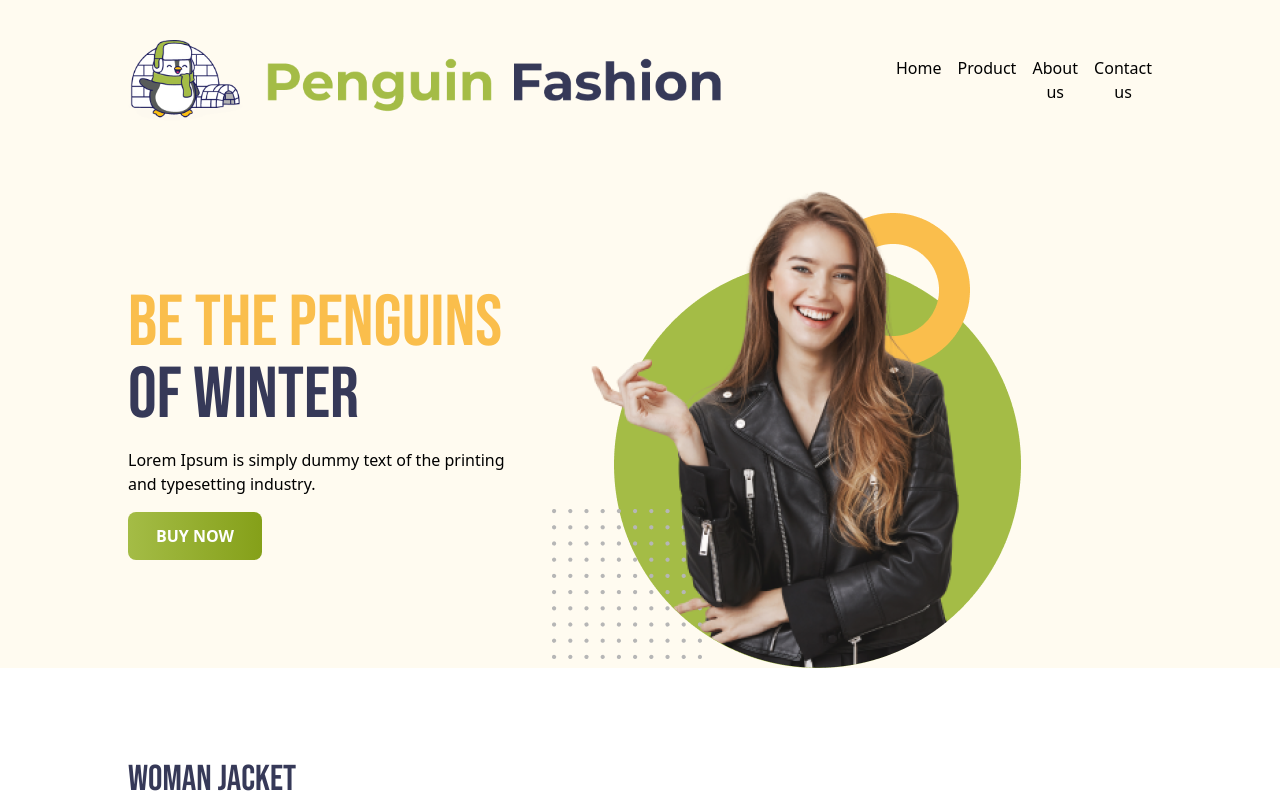
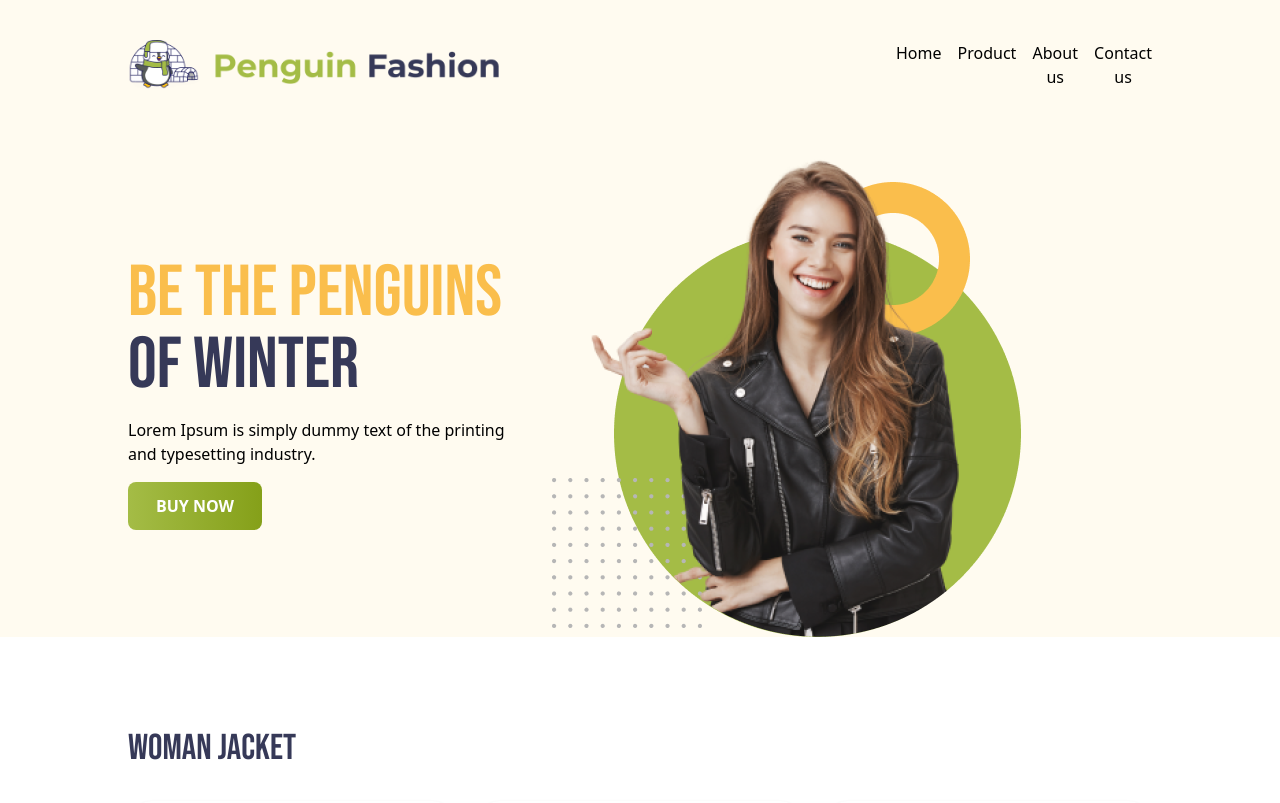
Before and after one commit to sharif-77/penguin-fashion-project, a plain HTML site: page index.html in a window 1280 px wide. Shown: the top 803 px of the page. Drawn offline with nearby package versions, Linux system fonts and the light colour scheme.

Commit message:
logo fixed

```diff
--- a/index.html
+++ b/index.html
@@ -31,7 +31,7 @@
         class="flex flex-col text-center md:flex-row items-center justify-between w-4/5 m-auto pt-10 gap-5"
       >
         <div class="logo">
-          <img src="icons/logo.png" alt="" class="m-auto w-4/5 md:m-0 md:w-4/4 "/>
+          <img src="icons/logo.png" alt="" class="m-auto w-4/5 md:m-0 md:w-4/4 lg:w-2/4 "/>
         </div>
 
         <div class="links">
```
